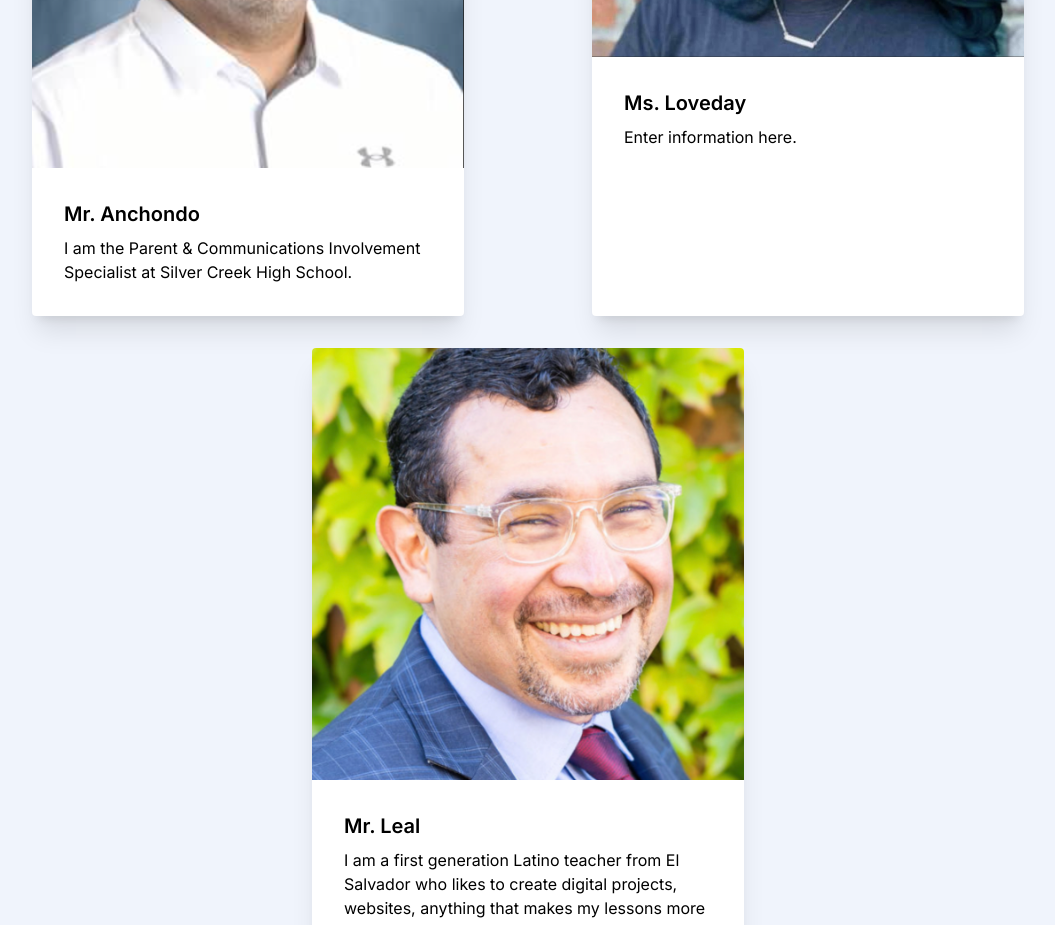
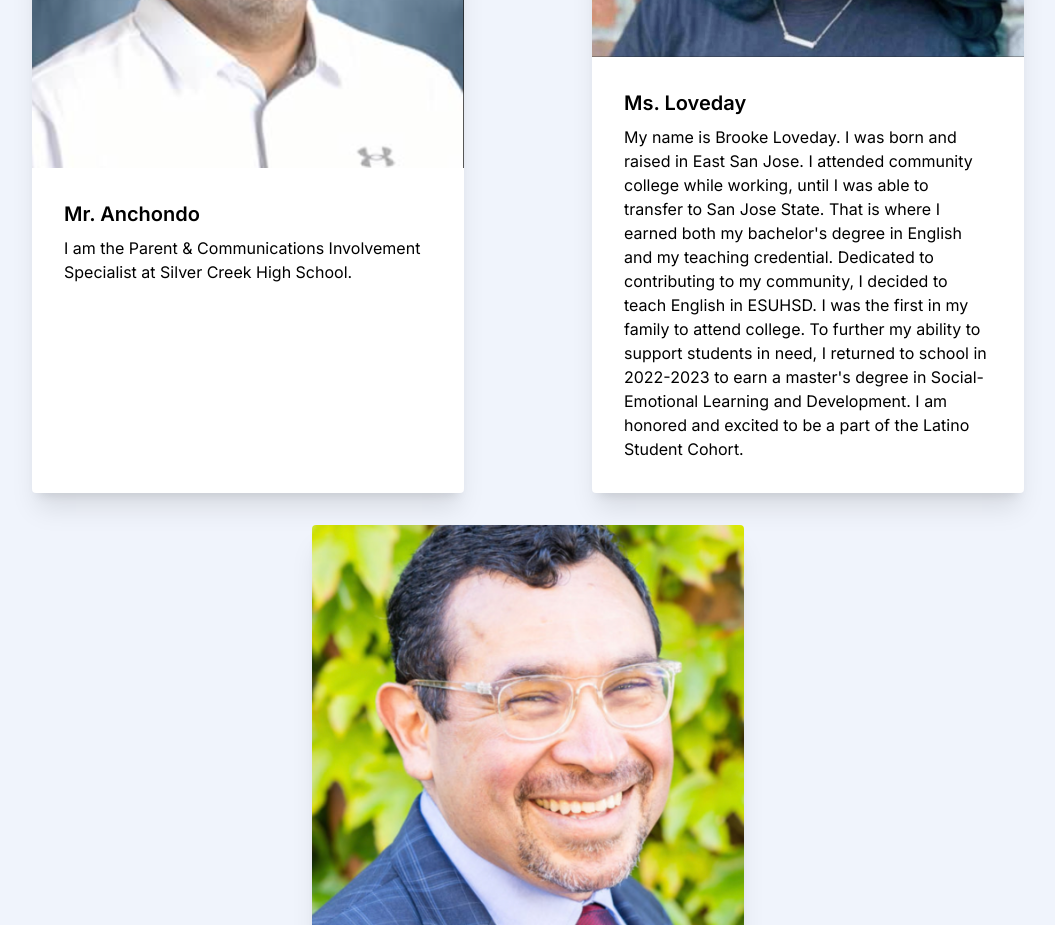
Before and after one commit to NanditaRK/schs-ella, a Next.js app: page /about in a window 1280 px wide. Shown: the part 4600-5525 px from the top of the page, without its empty margins (112-1167 px from the left). Built offline with nearby package versions, Linux system fonts and the light colour scheme; no server answers; the database is empty.

Commit message:
Update page.tsx

```diff
--- a/src/app/about/page.tsx
+++ b/src/app/about/page.tsx
@@ -225,7 +225,8 @@ const About = () => {
                 </figure>
                 <div className="card-body">
                     <h2 className="card-title">Ms. Loveday</h2>
-                    <p>Enter information here.
+                    <p>My name is Brooke Loveday. I was born and raised in East San Jose. I attended community college while working, until I was able to transfer to San Jose State. That is where I earned both my bachelor's degree in English and my teaching credential. Dedicated to contributing to my community, I decided to teach English in ESUHSD. I was the first in my family to attend college. To further my ability to support students in need, I returned to school in 2022-2023 to earn a master's degree in Social-Emotional Learning and Development. I am honored and excited to be a part of the Latino Student Cohort.
+
                     </p>
 
                 </div>
```
